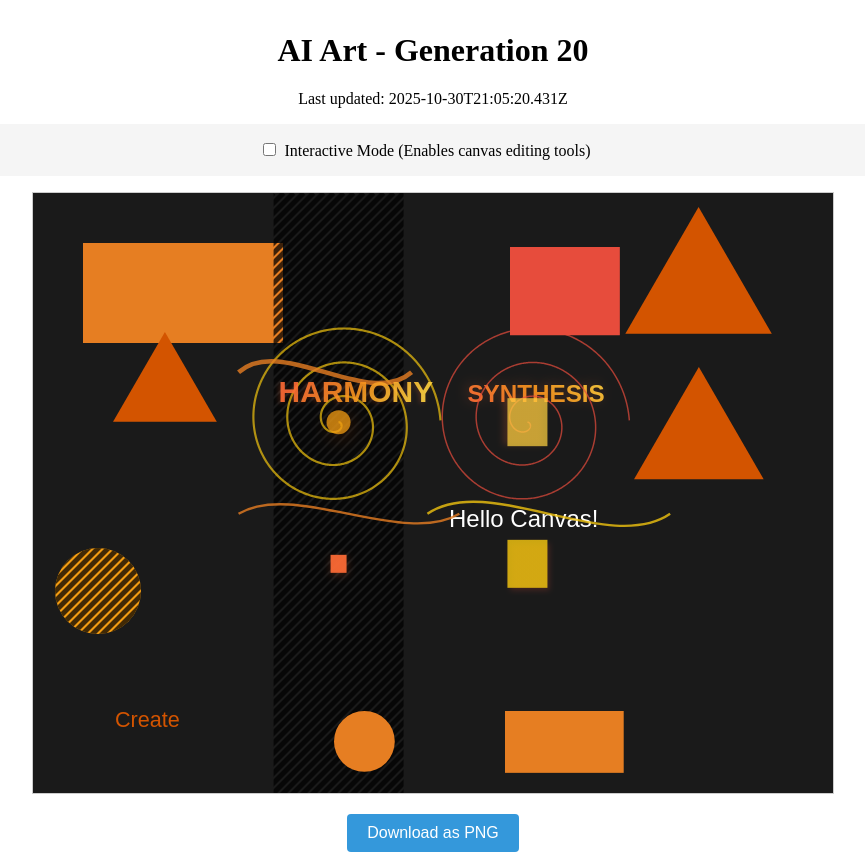
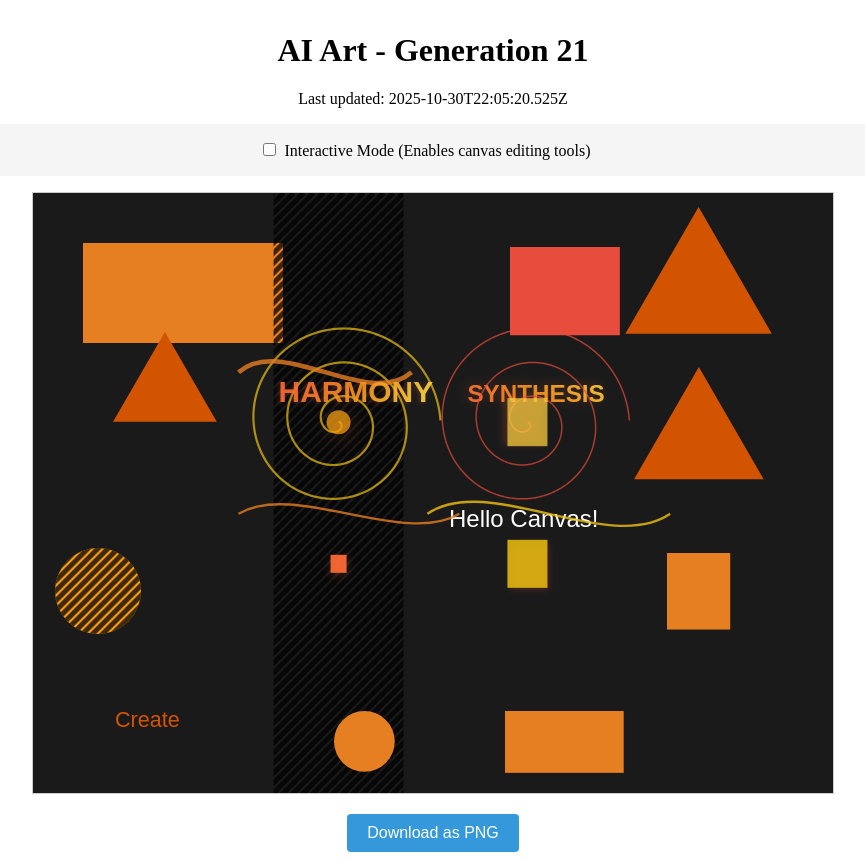
Before and after one commit to mcclowes/ai-art, a React (Vite) app: page / in a window 1280 px wide. Shown: the whole page, without its empty margins (207-1072 px from the left). Built offline with nearby package versions, Linux system fonts and the light colour scheme.

Commit message:
Improve artwork - Generation 21

```diff
--- a/src/artwork-state.ts
+++ b/src/artwork-state.ts
@@ -346,9 +346,18 @@ export const artworkState: ArtworkState = {
       "size": 74.85365306635104,
       "fillStyle": "#d35400",
       "id": "triangle_1761854741837"
+    },
+    {
+      "type": "rectangle",
+      "x": 634,
+      "y": 360,
+      "width": 63.224138873196466,
+      "height": 76.53584809702207,
+      "fillStyle": "#e67e22",
+      "id": "element_1761861920525"
     }
   ],
-  "generation": 20,
-  "lastUpdated": "2025-10-30T21:05:20.431Z",
+  "generation": 21,
+  "lastUpdated": "2025-10-30T22:05:20.525Z",
   "cycleStarted": "2025-10-30T02:35:06.400Z"
 };
```
